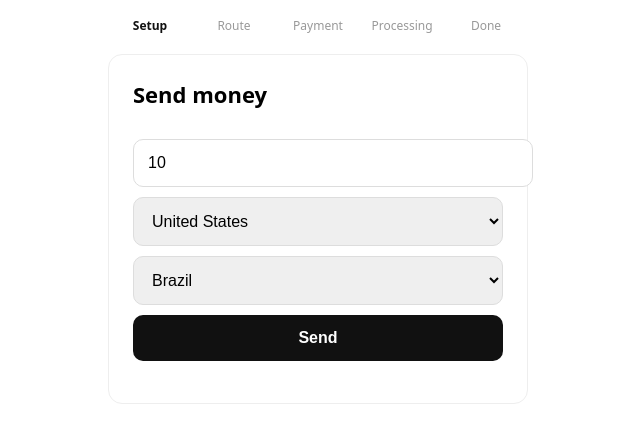
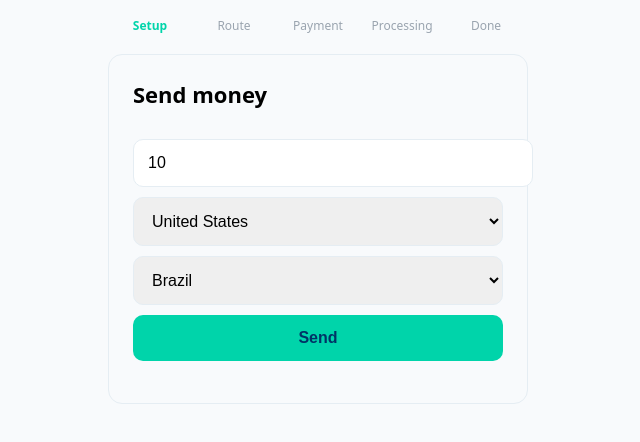
Before and after one commit to unibrij/unibridge-surface-telegram, a website: page public/index.html in a window 1280 px wide. Shown: the part 70-512 px from the top of the page, without its empty margins (322-962 px from the left). Drawn offline with Linux system fonts and the light colour scheme.

Commit message:
Update index.html

```diff
--- a/public/index.html
+++ b/public/index.html
@@ -11,7 +11,7 @@
 
 body{
 font-family:system-ui,-apple-system,Segoe UI,Roboto;
-background:#ffffff;
+background:#f8fafc;
 margin:0;
 padding:40px 20px;
 display:flex;
@@ -34,7 +34,7 @@ display:flex;
 justify-content:space-between;
 margin-bottom:20px;
 font-size:12px;
-color:#999;
+color:#9aa4af;
 }
 
 .step{
@@ -43,18 +43,18 @@ text-align:center;
 }
 
 .step.active{
-color:#111;
+color:#00D4AA;
 font-weight:600;
 }
 
 .card{
-border:1px solid #eee;
+border:1px solid #e5edf3;
 border-radius:14px;
 padding:24px;
 }
 
 .summary{
-background:#f7f7f7;
+background:#f1f5f9;
 border-radius:10px;
 padding:12px;
 margin-bottom:15px;
@@ -76,12 +76,12 @@ border-radius:10px;
 }
 
 input,select{
-border:1px solid #ddd;
+border:1px solid #e5edf3;
 }
 
 button{
-background:#111;
-color:white;
+background:#00D4AA;
+color:#003366;
 border:none;
 cursor:pointer;
 font-weight:600;
@@ -100,11 +100,11 @@ margin-top:10px;
 #status{
 margin-top:18px;
 font-size:14px;
-color:#666;
+color:#6b7280;
 }
 
 .status-success{
-color:#0a7d33;
+color:#00b894;
 font-weight:600;
 }
 
```
